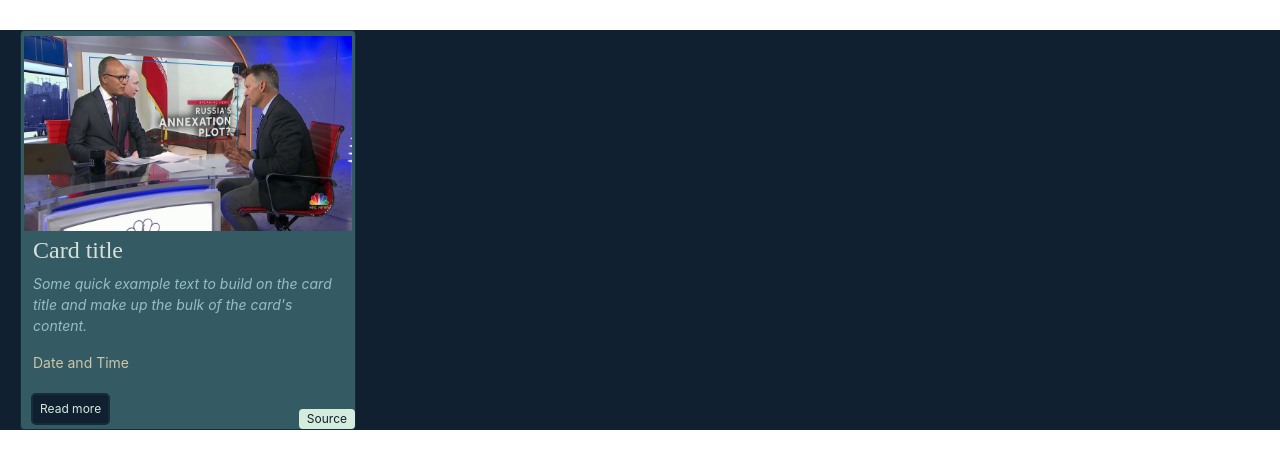
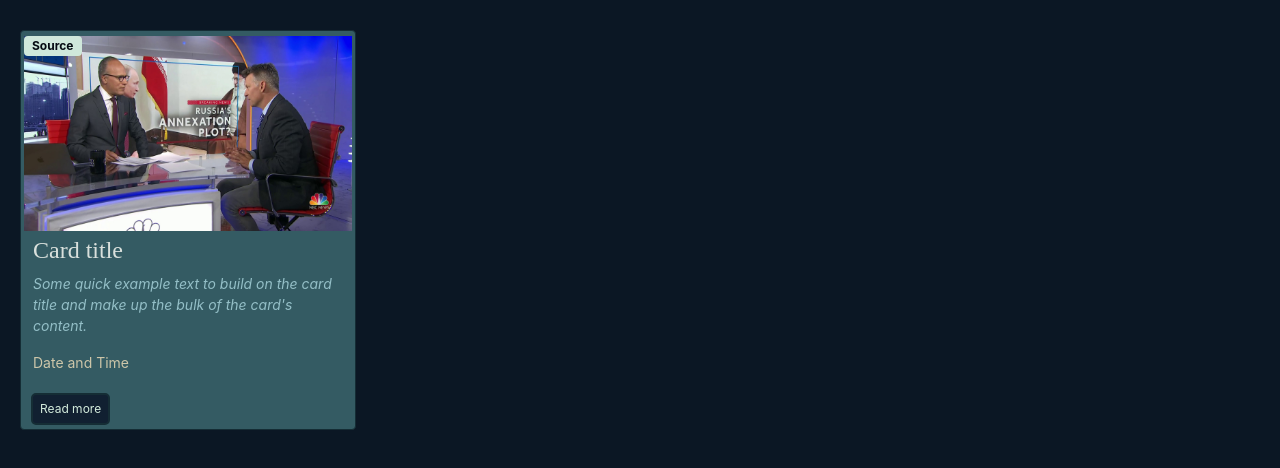
Before and after one commit to sakshee15/News_App, a React (Create React App) app in the folder news_application/: page / in a window 1280 px wide. Shown: the top 468 px of the page. Built offline with nearby package versions, Linux system fonts and the light colour scheme.

Commit message:
adding card(component)

```diff
--- a/news_application/public/index.html
+++ b/news_application/public/index.html
@@ -27,7 +27,7 @@
     <link rel="stylesheet" href="https://cdn.jsdelivr.net/npm/bootstrap@5.1.3/dist/css/bootstrap.min.css" integrity="sha384-1BmE4kWBq78iYhFldvKuhfTAU6auU8tT94WrHftjDbrCEXSU1oBoqyl2QvZ6jIW3" crossorigin="anonymous">
     <title>News Application</title>
   </head>
-  <body>
+  <body style="background-color: #0b1724;">
     <noscript>You need to enable JavaScript to run this app.</noscript>
     <div id="root"></div>
     <!--
--- a/news_application/src/App.css
+++ b/news_application/src/App.css
@@ -1,4 +1,4 @@
 .App {
   text-align: center;
-  background-color:#112031;
+  background-color:#0b1724;
 }
--- a/news_application/src/App.js
+++ b/news_application/src/App.js
@@ -2,6 +2,8 @@ import React, { Component } from 'react';
 import logo from './logo.svg';
 import './App.css';
 import Card from './components/card'
+
+
 function App() {
   return (
     <div className="App">
--- a/news_application/src/components/card.css
+++ b/news_application/src/components/card.css
@@ -64,12 +64,14 @@
   }
   .bottom {
     position: absolute;
-    bottom: 0;
-    right: 0cm;
+    top: 0;
+    left: 0cm;
+    margin-top:5px;
+    margin-left:3px;
     border: 2px #d0e1d6;
     padding:1px 8px;
     border-radius: 4px;
     font-size: 12px;
-    color:#112031;
-    background-color:#D4ECDD;
+    color:#050b12;
+    background-color:#cfe8db;
 }
--- a/news_application/src/components/card.js
+++ b/news_application/src/components/card.js
@@ -12,7 +12,7 @@ function Card(){
             <p className='card-text' >Some quick example text to build on the card title and make up the bulk of the card's content.</p>
             <p className='card-date'>Date and Time</p>
             <button className='button'>Read more</button>
-            <div className="bottom" >Source</div>
+            <div className="bottom" ><b>Source</b></div>
           </div>
         </div>
          );
```
